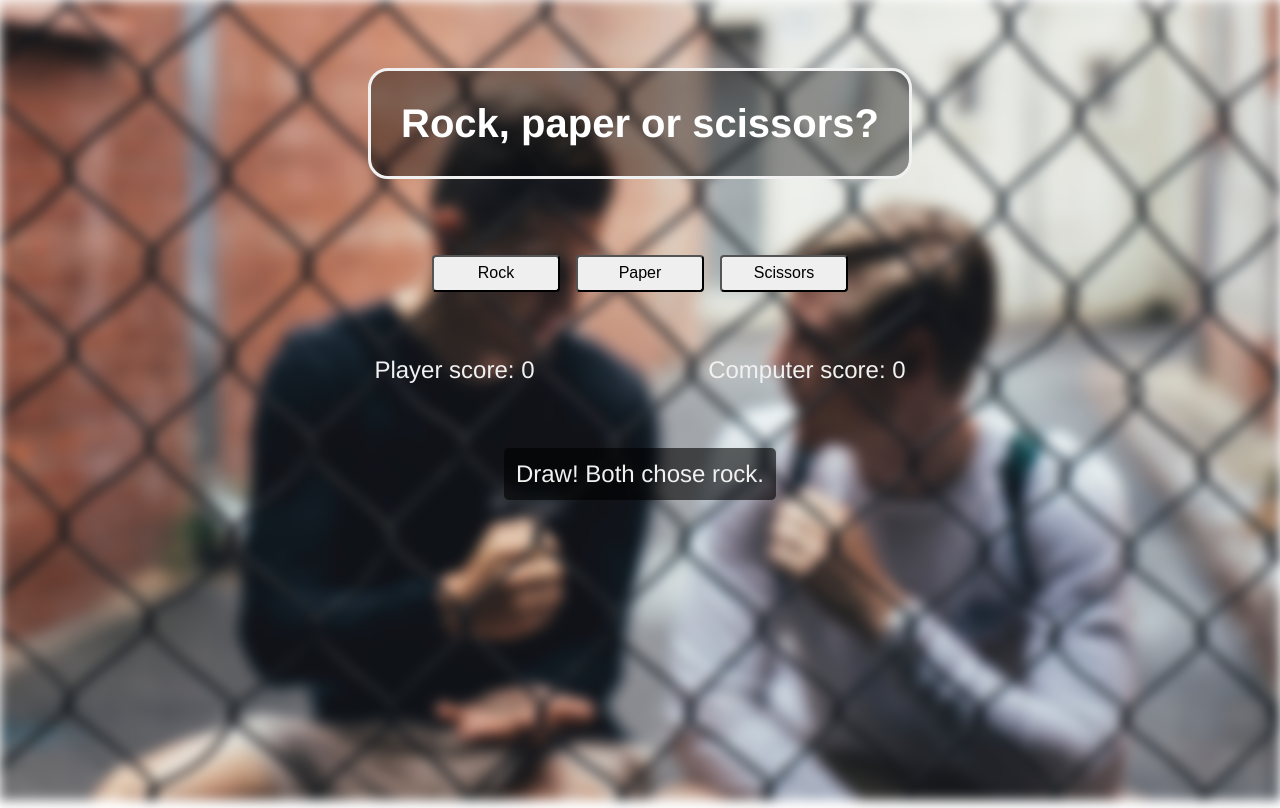
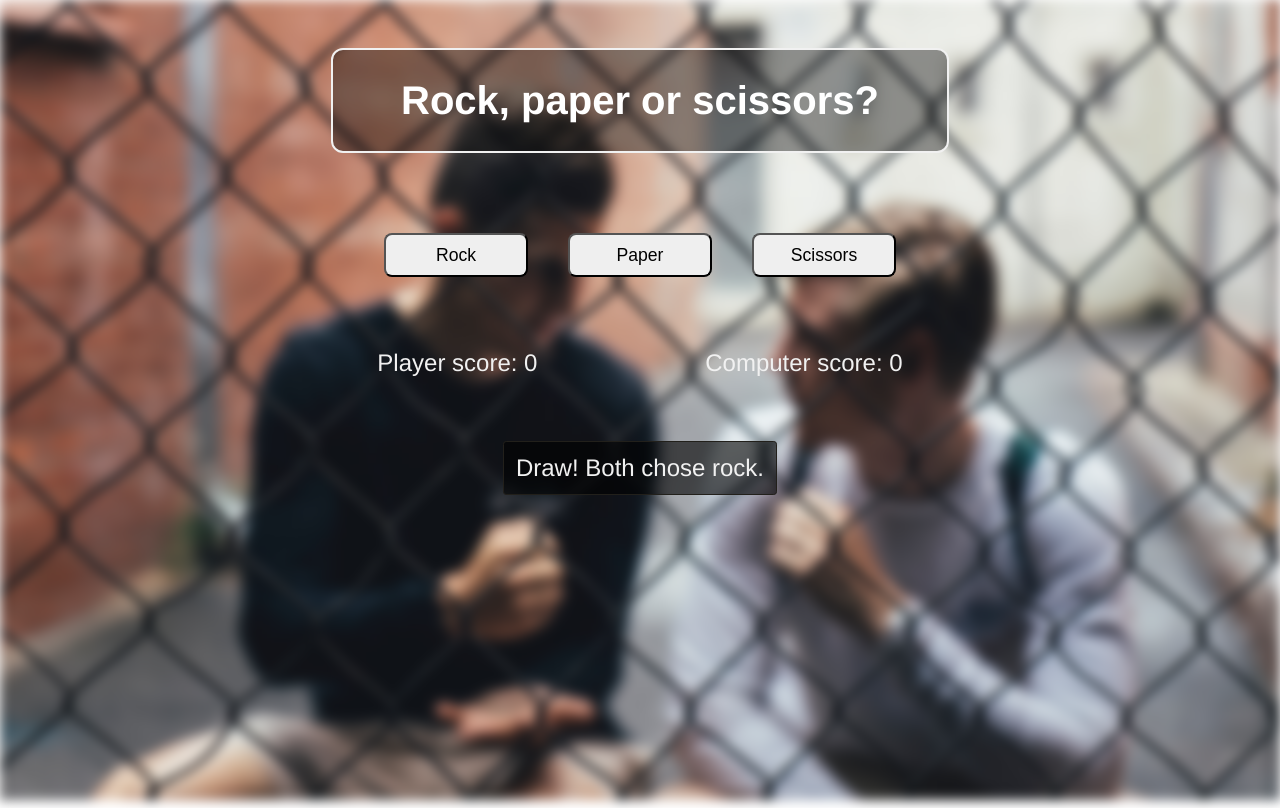
Before and after one commit to allan2609/rock-paper-scissors, a plain HTML site: page index.html in a window 1280 px wide. Both pictures are taken after a click on the button "Rock". Drawn offline with Linux system fonts and the light colour scheme.

Commit message:
Change em units to rem

```diff
--- a/assets/styles.css
+++ b/assets/styles.css
@@ -1,5 +1,6 @@
 body, html {
   height: 100%;
+  font-size: 16px;
 }
 
 body {
@@ -7,7 +8,6 @@ body {
   flex-direction: column;
   align-items: center;
   font-family: helvetica, sans-serif;
-  font-size: 1em;
 }
 
 * {
@@ -33,26 +33,28 @@ h1 {
   background-color: rgba(0,0,0, 0.4);
   color: white;
   font-weight: bold;
-  font-size: 2.5em;
-  border: 3px solid #f1f1f1;
-  border-radius: 0.5em;
-  padding: 0.75em;
-  margin: 1.5em;
+  font-size: 2.5rem;
+  border: 0.15rem solid #f1f1f1;
+  border-radius: 0.75rem;
+  padding: 1.75rem;
+  margin: 2.5rem;
+  min-width: 100%;
   text-align: center;
 }
 
 .buttons {
   display: flex;
+  flex-wrap: wrap;
   justify-content: center;
   align-items: center;
-  gap: 1em;
 }
 
 .player-choice {
-  font-size: 1em;
-  width: 8em;
-  height: 2.3em;
-  border-radius: 0.25em;
+  font-size: 1.1rem;
+  width: 9rem;
+  height: 2.75rem;
+  border-radius: 0.5rem;
+  margin: 0.5rem 1.25rem;
 }
 
 .results {
@@ -62,10 +64,10 @@ h1 {
   flex-direction: column;
   justify-content: center;
   align-items: center;
-  padding: 0.5em;
-  border-color: black;
-  border-radius: 0.2em;
-  font-size: 1.5em;
+  padding: 0.75rem;
+  border: 0.1rem solid #22201b;
+  border-radius: 0.2rem;
+  font-size: 1.5rem;
   color: #f1f1f1;
   visibility: hidden;
 }
@@ -75,16 +77,16 @@ h1 {
   flex-direction: column;
   justify-content: center;
   align-items: center;
-  gap: 1em;
+  gap: 2rem;
 }
 
 .game-counts {
   color: #f1f1f1;
-  font-size: 1.5em;
+  font-size: 1.5rem;
   display: flex;
-  width: 80%;
+  width: 85%;
   justify-content: space-between;
-  margin: 2em;
+  margin: 2rem;
 }
 
 .modal-content {
@@ -94,9 +96,10 @@ h1 {
   position: absolute;
   top: 25%;
   background: #f8f8f8;
-  padding: 1.5em;
-  gap: 1em;
-  border-radius: 0.5em;
+  padding: 2rem;
+  gap: 1rem;
+  border: 0.1rem solid #22201b;
+  border-radius: 0.5rem;
   z-index: 99;
 }
 
@@ -104,8 +107,8 @@ h1 {
   display: flex;
   justify-content: space-between;
   color: #000;
-  font-size: 1.75em;
-  margin-top: -0.5em;
+  font-size: 1.75rem;
+  margin-top: -0.75rem;
   font-weight: 800;
 }
 
@@ -115,15 +118,15 @@ h1 {
 
 .close-modal {
   background: #f1f1f1;
-  border-radius: 0.25em;
+  border-radius: 0.25rem;
   display: flex;
   align-items: center;
   justify-content: center;
-  height: 1.75em;
-  width: 8em;
-  font-size: 1.25em;
-  margin-top: 1em;
-  margin-bottom: 1em;
+  height: 2.25rem;
+  width: 10rem;
+  font-size: 1.25rem;
+  margin-top: 1rem;
+  margin-bottom: 1rem;
 }
 
 .close-modal:hover {
```
